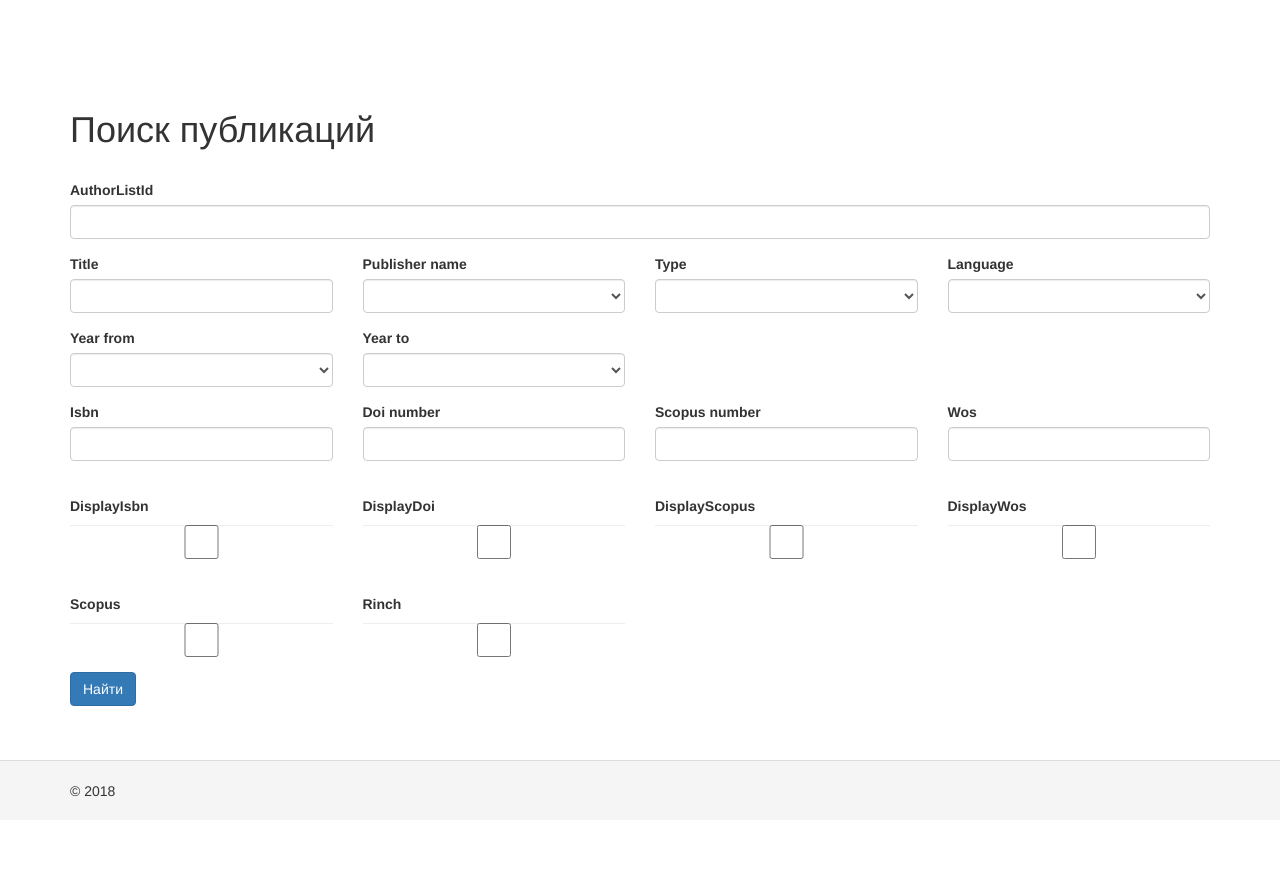
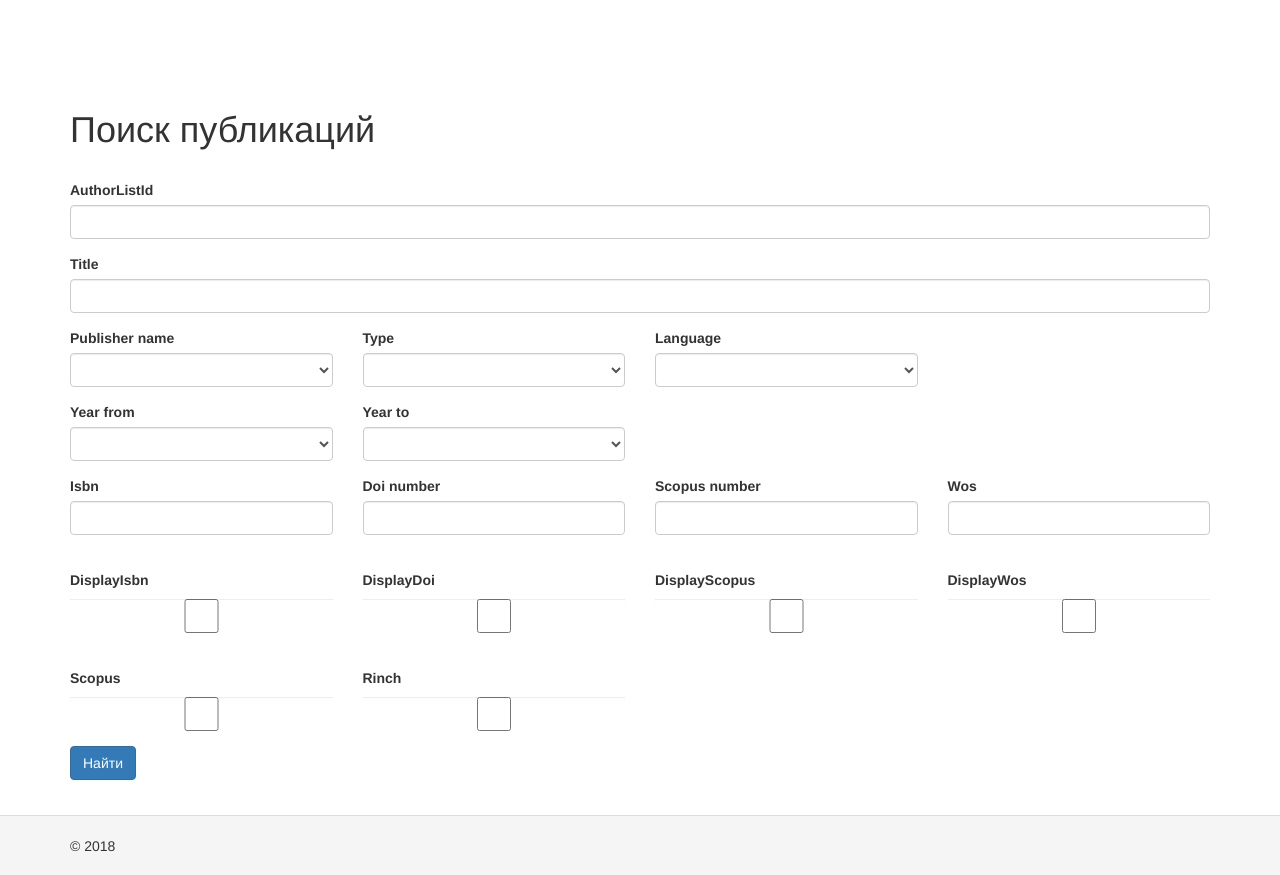
Before and after one commit to ZhenyaBerda/library, a PHP site: template src/frontend/views/search/index.php in a window 1280 px wide. Shown: the part 72-947 px from the top of the page. Before the commit the page ends 869 px from the top, so only its background shows below. Run offline with PHP 8.4, Linux system fonts and the light colour scheme; the template is opened without the code that fills it, so the values that code supplies are empty; form fields are guessed from the names that the template uses; some libraries are stand-ins or nearby versions.

Commit message:
Попытка изменить поиск [2]

```diff
--- a/src/common/helpers/PublicationHelper.php
+++ b/src/common/helpers/PublicationHelper.php
@@ -61,7 +61,8 @@ class PublicationHelper
     {
         return [
             1 => 'Русский',
-            2 => 'Английский'
+            2 => 'Английский',
+            3 => 'Немецкий'
         ];
     }
 
--- a/src/frontend/views/search/index.php
+++ b/src/frontend/views/search/index.php
@@ -51,10 +51,15 @@ $this->title = 'Поиск публикаций';
                     ]); ?>
             </div>
         </div>
+
         <div class="row">
-            <div class="col-md-3">
+            <div class="col-md-12">
                 <?= $form->field($searchModel, 'title')->textInput(['maxlength' => true]) ?>
             </div>
+        </div>
+
+        <div class="row">
+
 
             <div class="col-md-3">
                 <?= $form->field($searchModel, 'publisher_name')->dropDownList(ArrayHelper::merge([null => 'Все'], PublicationHelper::getPublisherNames())) ?>
@@ -70,6 +75,9 @@ $this->title = 'Поиск публикаций';
         </div>
 
         <div class="row">
+
+
+
             <div class="col-md-3">
                 <?= $form->field($searchModel, 'year_from')->dropDownList(ArrayHelper::merge([null => 'Все'], PublicationHelper::getAgeList())) ?>
             </div>
```
Also changed, not shown: src/common/search/PublicationSearch.php (+7 -0 lines).
